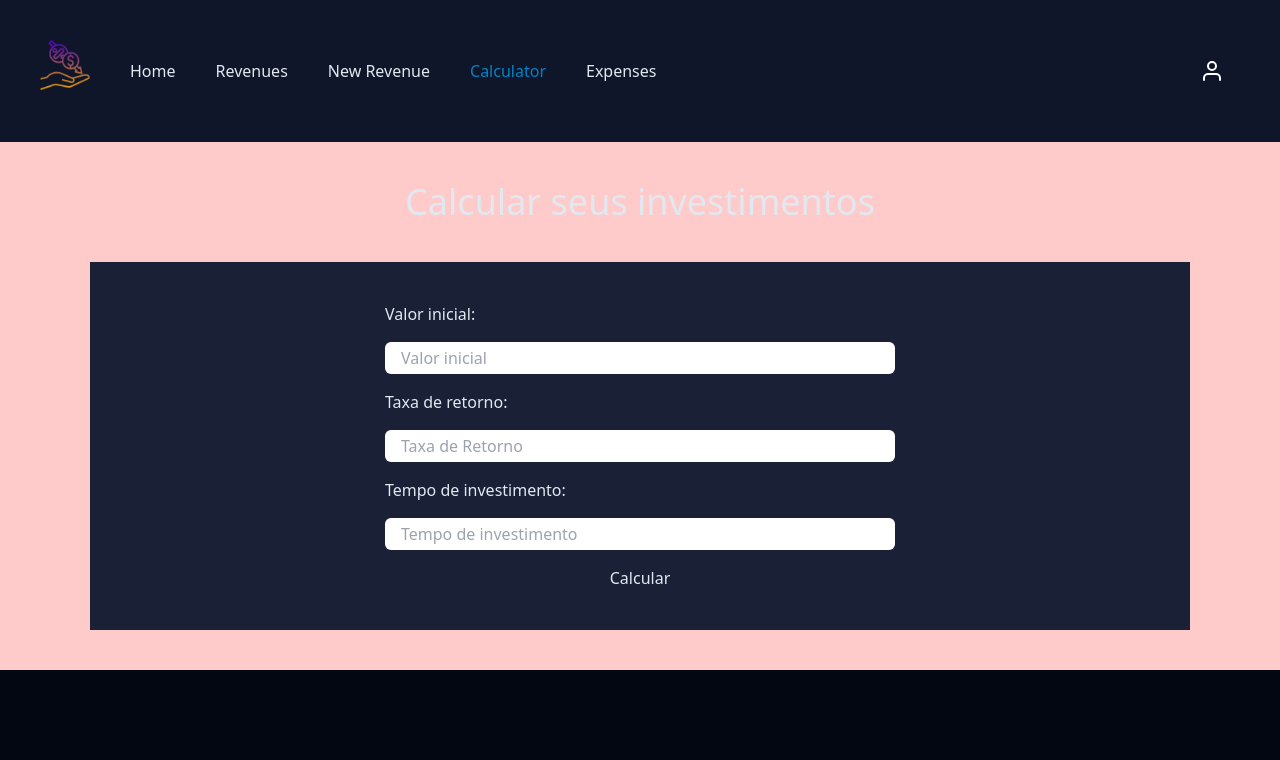
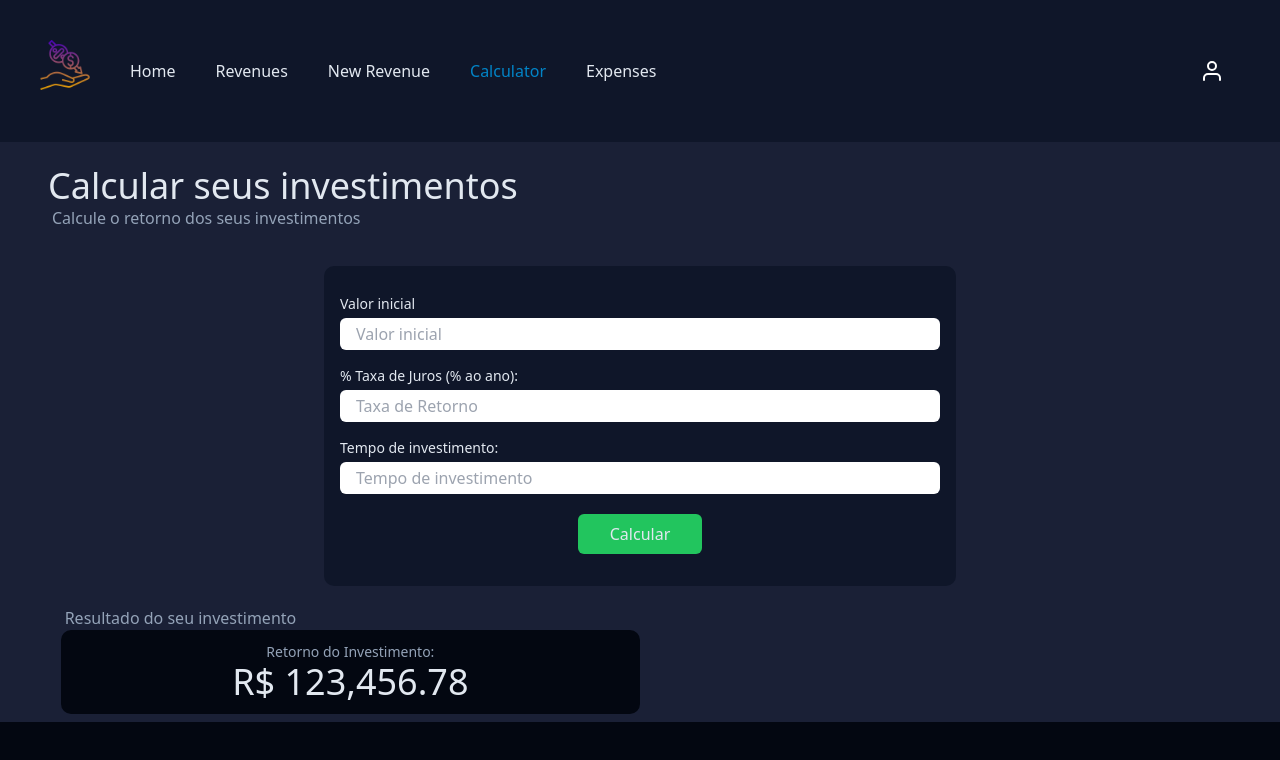
Before and after one commit to Kainom/Revenue, a Next.js app: page /calc in a window 1280 px wide. Shown: the top 760 px of the page. Built offline with nearby package versions, Linux system fonts and the light colour scheme.

Commit message:
I have been added some modifications in calc page

```diff
--- a/src/app/calc/page.tsx
+++ b/src/app/calc/page.tsx
@@ -4,34 +4,50 @@ import React, { ReactElement } from "react";
 export default function CalcPage(): ReactElement {
   return (
     <React.Fragment>
-      <main className="bg-red-200 w-full items-center justify-center p-10 flex-col flex">
-        <h1 className="text-4xl mb-10">Calcular seus investimentos</h1>
-        <div className="flex flex-col items-center bg-background-tertiary w-11/12 p-10">
-          <label  className="w-2/4">Valor inicial:</label>
+      <main className="bg-background-tertiary w-full items-center justify-center  flex-col flex p-2">
+        <div className=" w-full  mb-5  p-4 pl-10">
+          <h1 className="text-4xl max-[491px]:text-2xl ">Calcular seus investimentos</h1>
+          <p className="text-foreground-secondary text-md max-[346px]:hidden ml-1">
+            Calcule o retorno dos seus investimentos
+          </p>
+        </div>
+        <div className="flex flex-col bg-background-secondary w-6/12 max-[405px]:w-11/12 rounded-md mb-5 px-4 py-3">
+          <label className=" mt-4 mb-1 text-sm ">Valor inicial</label>
           <InputField
             properties={{
               type: "number",
               placeholder: "Valor inicial",
-              width: 400,
+              width: "w-full",
             }}
           ></InputField>
-          <label className="w-2/4">Taxa de retorno:</label>
+          <label className="mt-4 mb-1 text-sm">% Taxa de Juros (% ao ano):</label>
           <InputField
             properties={{
               type: "number",
               placeholder: "Taxa de Retorno",
-              width: 400,
+              width: "w-full",
+
             }}
           ></InputField>
-          <label className="w-2/4">Tempo de investimento:</label>
+          <label className="mt-4 mb-1 text-sm">Tempo de investimento:</label>
           <InputField
             properties={{
               type: "number",
               placeholder: "Tempo de investimento",
-              width: 400,
+              width: "w-full",
+
             }}
           ></InputField>
-          <button>Calcular</button>
+          <button className="bg-green-500 px-8 py-2 rounded-sm my-5 hover:bg-green-600 transition-all duration-300 place-self-center">Calcular</button>
+        </div>
+        <div className="w-11/12">
+          <p className="text-foreground-secondary text-md max-[346px]:hidden ml-1">
+            Resultado do seu investimento
+          </p>
+          <div className="flex flex-col bg-background-primary w-6/12 max-[405px]:w-11/12 rounded-md px-4 py-3">
+            <p className="text-foreground-secondary text-sm text-center">Retorno do Investimento:</p>
+            <p className="text-foreground-primary text-4xl text-center">R$ 123,456.78</p>
+          </div>
         </div>
       </main>
     </React.Fragment>
--- a/src/components/Inputs/InputField.tsx
+++ b/src/components/Inputs/InputField.tsx
@@ -4,7 +4,7 @@ interface Propertie {
   properties: {
     type: string;
     placeholder: string;
-    width:number
+    width?:string
   };
 }
 
@@ -13,14 +13,14 @@ function padrao({ properties }: Propertie) {
 
   if (!properties.type) properties.type = "text";
 
-  if (!properties.width) properties.width = 200;
+  if (!properties.width) properties.width = "w-3/4";
 }
 export const InputField = ({ properties }: Propertie): ReactElement => {
   padrao({ properties });
 
   return (
     <React.Fragment>
-      <input className="border-none py-1 px-4 rounded-sm my-4 w-2/4" width={properties.width} type={properties.type} placeholder={properties.placeholder} />
+      <input className={`border-none py-1 px-4 rounded-sm  ${properties.width}`}  type={properties.type} placeholder={properties.placeholder} />
     </React.Fragment>
   );
 };
```
Also changed, not shown: src/app/bag/page.tsx (+10 -6 lines).
